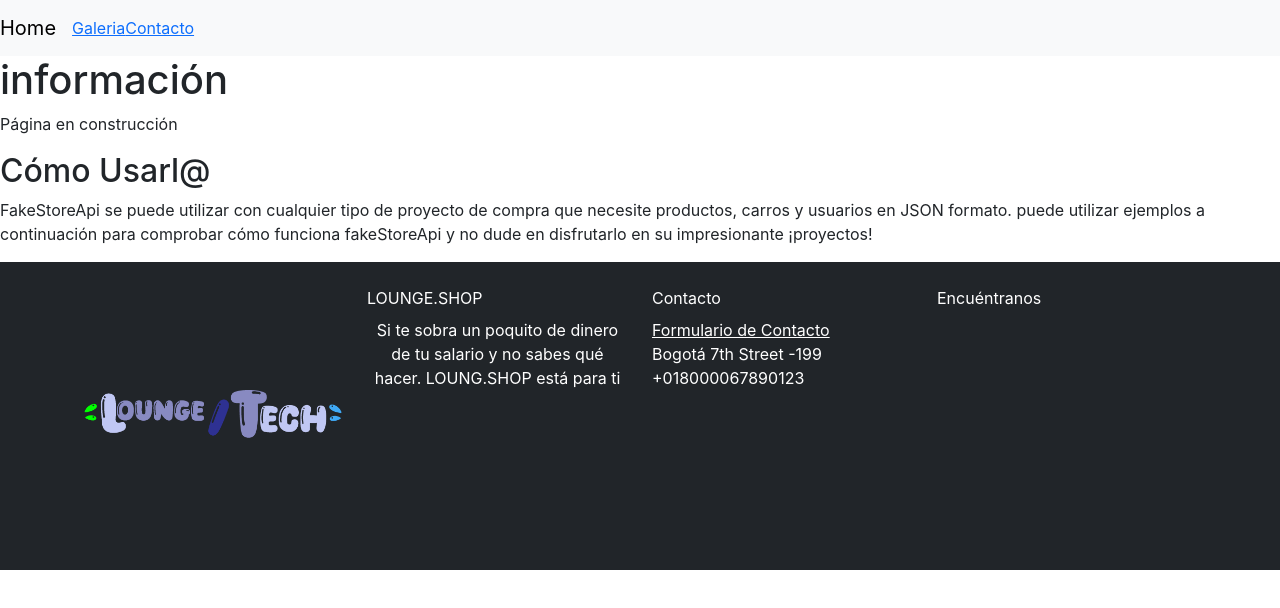
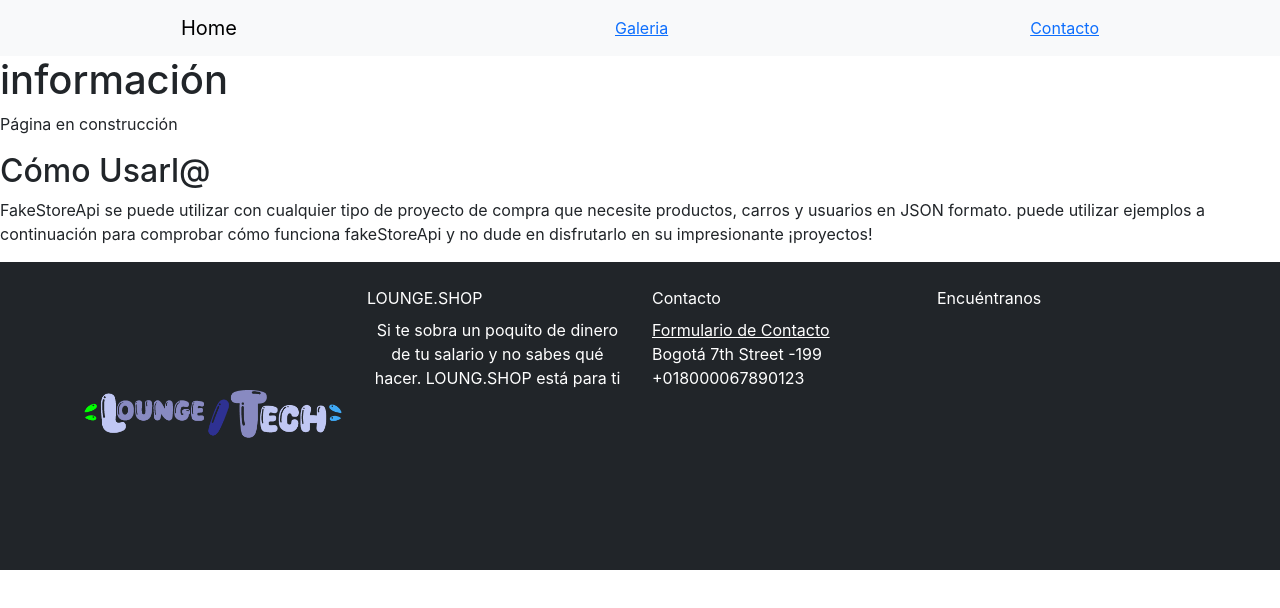
Before and after one commit to daep996/bootcamp-taller-2-lounge, a React (Create React App) app: page / in a window 1280 px wide. Shown: the top 608 px of the page. Built offline with nearby package versions, Linux system fonts and the light colour scheme; the HTML template or start-up script is replaced by a standard one.

Commit message:
fix menu

```diff
--- a/src/components/Menu.js
+++ b/src/components/Menu.js
@@ -5,7 +5,7 @@
 const Menu = () => {
     return (
         <>
-            <nav className ="navbar navbar-expand-lg bg-body-tertiary">
+            <nav className ="navbar navbar-expand-lg bg-body-tertiary d-flex justify-content-around">
                 <NavLink className={({ isActive }) => (isActive ? "navbar-brand" : null)} to='/'>Home</NavLink>
                 <NavLink className={({ isActive }) => (isActive ? "nav-link active" : null)} to='/galeria'>Galeria</NavLink>
                 {/* <NavLink className={({ isActive }) => (isActive ? "nav-link active" : null)} to='detalle-producto'>Detalle-Producto</NavLink> */}
```
